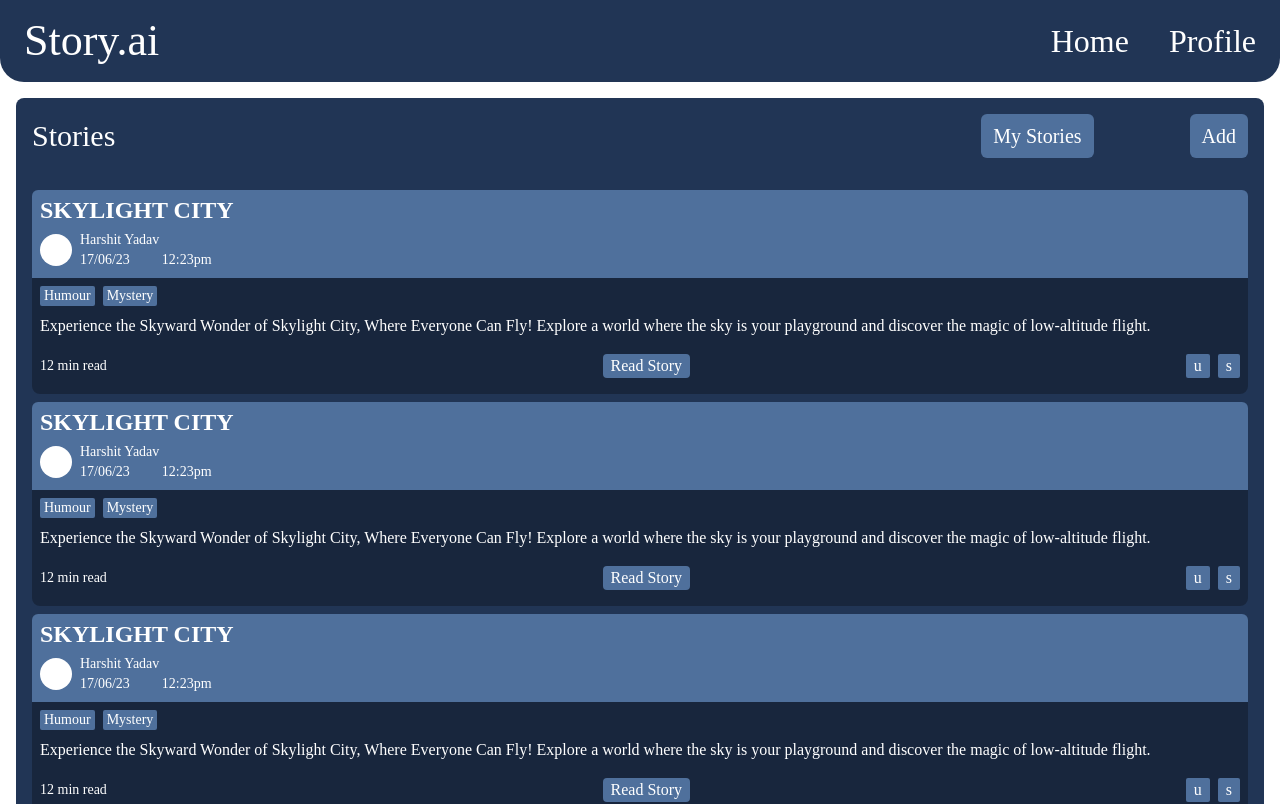
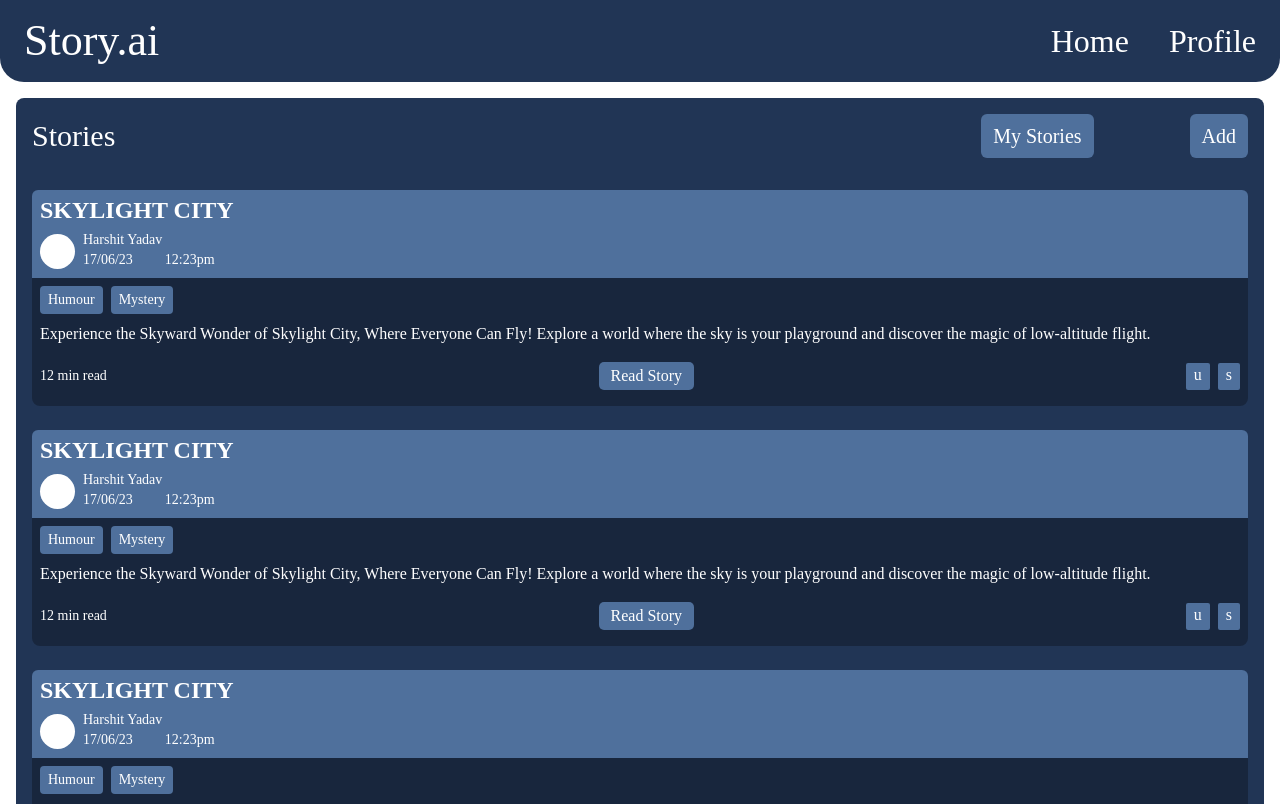
Before and after one commit to yadavhrsit/AI_Story_Generator, a React (Create React App) app in the folder frontend/: page /home/stories in a window 1280 px wide. Shown: the top 804 px of the page. Built offline with nearby package versions, Linux system fonts and the light colour scheme.

Commit message:
Color Vars added

```diff
--- a/frontend/src/components/story/StoryCard.jsx
+++ b/frontend/src/components/story/StoryCard.jsx
@@ -1,12 +1,13 @@
 import React from 'react'
+import { secondary } from '../../colors';
 
 function StoryCard() {
   return (
     <div className='w-full pb-4 bg-[#00000048] font-[magra] rounded-lg'>
-        <div className='bg-[#4F709C] px-2 pb-2 rounded-t-md'>
+        <div className={`bg-[${secondary}] px-2 pb-2 rounded-t-md`}>
             <p className='py-1 text-2xl uppercase font-semibold'>skylight city</p>
             <div className='flex gap-2'>
-                <div className='rounded-full bg-white w-8 h-8 mt-1'/>
+                <div className='rounded-full bg-white w-[35px] h-[35px] mt-1'/>
                 <div className='flex flex-col text-sm'>
                     <p>Harshit Yadav</p>
                     <div className='flex gap-8'>
@@ -17,16 +18,16 @@ function StoryCard() {
             </div>
         </div>
         <div className='flex gap-2 text-sm p-2'>
-            <button className='capitalize bg-[#4F709C] px-1 rounded-sm'>humour</button>
-            <button className='capitalize bg-[#4F709C] px-1 rounded-sm'>mystery</button>
+            <button className={`capitalize bg-[${secondary}] px-2 py-1 rounded-[4px]`}>humour</button>
+            <button className={`capitalize bg-[${secondary}] px-2 py-1 rounded-[4px]`}>mystery</button>
         </div>
         <p className='px-2'>Experience the Skyward Wonder of Skylight City, Where Everyone Can Fly! Explore a world where the sky is your playground and discover the magic of low-altitude flight. </p>
         <div className='px-2 mt-4 flex justify-between items-center'>
             <p className='text-sm'>12 min read</p>
-            <button className='capitalize bg-[#4F709C] px-2 rounded-[4px]'>read story</button>
+            <button className={`capitalize bg-[${secondary}] px-3 py-[2px] rounded-[5px]`}>read story</button>
             <div className='flex gap-2'>
-                <button className='bg-[#4F709C] px-2 rounded-sm'>u</button>
-                <button className='bg-[#4F709C] px-2 rounded-sm'>s</button>
+                <button className={`bg-[${secondary}] px-2 rounded-sm pb-[3px]`}>u</button>
+                <button className={`bg-[${secondary}] px-2 rounded-sm pb-[3px]`}>s</button>
             </div>
         </div>
     </div>
--- a/frontend/src/pages/StoriesPage.jsx
+++ b/frontend/src/pages/StoriesPage.jsx
@@ -8,11 +8,11 @@ function StoriesPage() {
       <div className='flex justify-between items-center'>
           <p className='text-[26px] sm:text-3xl'>Stories</p>
         <div className='flex gap-2 sm:gap-6 md:gap-24 sm:text-lg md:text-xl'>
-          <p className='py-2 px-3 bg-[#4F709C] rounded-md'><Link to={'/home/mystories'}>My Stories</Link></p>
-          <button className='py-2 px-3 bg-[#4F709C] rounded-md'>Add</button>
+          <p className={`py-2 px-3 bg-[${secondary}] rounded-md`}><Link to={'/home/mystories'}>My Stories</Link></p>
+          <button className={`py-2 px-3 bg-[${secondary}] rounded-md`}>Add</button>
         </div>
       </div>
-        <div className='flex gap-2 flex-wrap py-8'>
+        <div className='flex gap-6 flex-wrap py-8'>
           <StoryCard></StoryCard>
           <StoryCard></StoryCard>
           <StoryCard></StoryCard>
```
